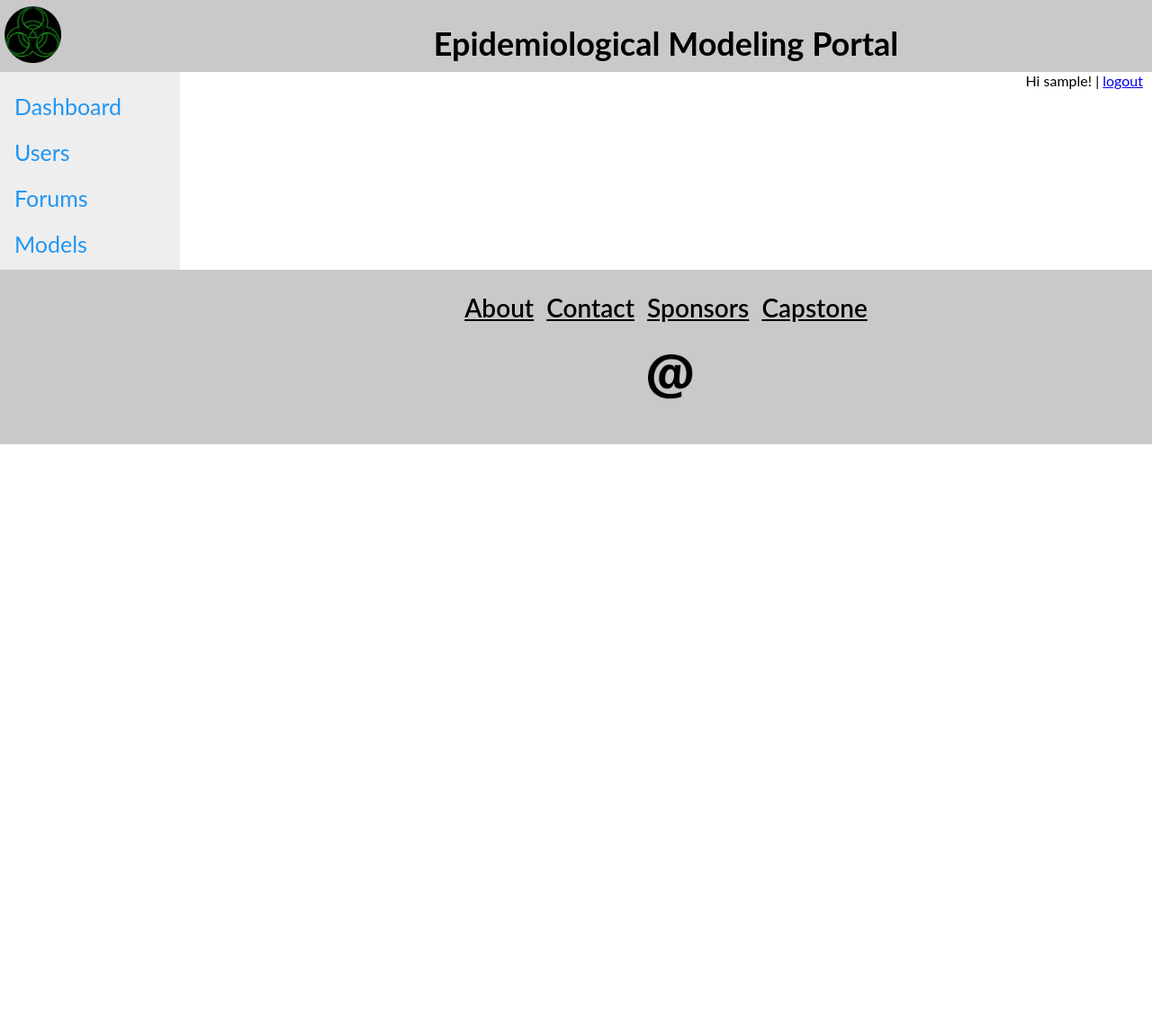
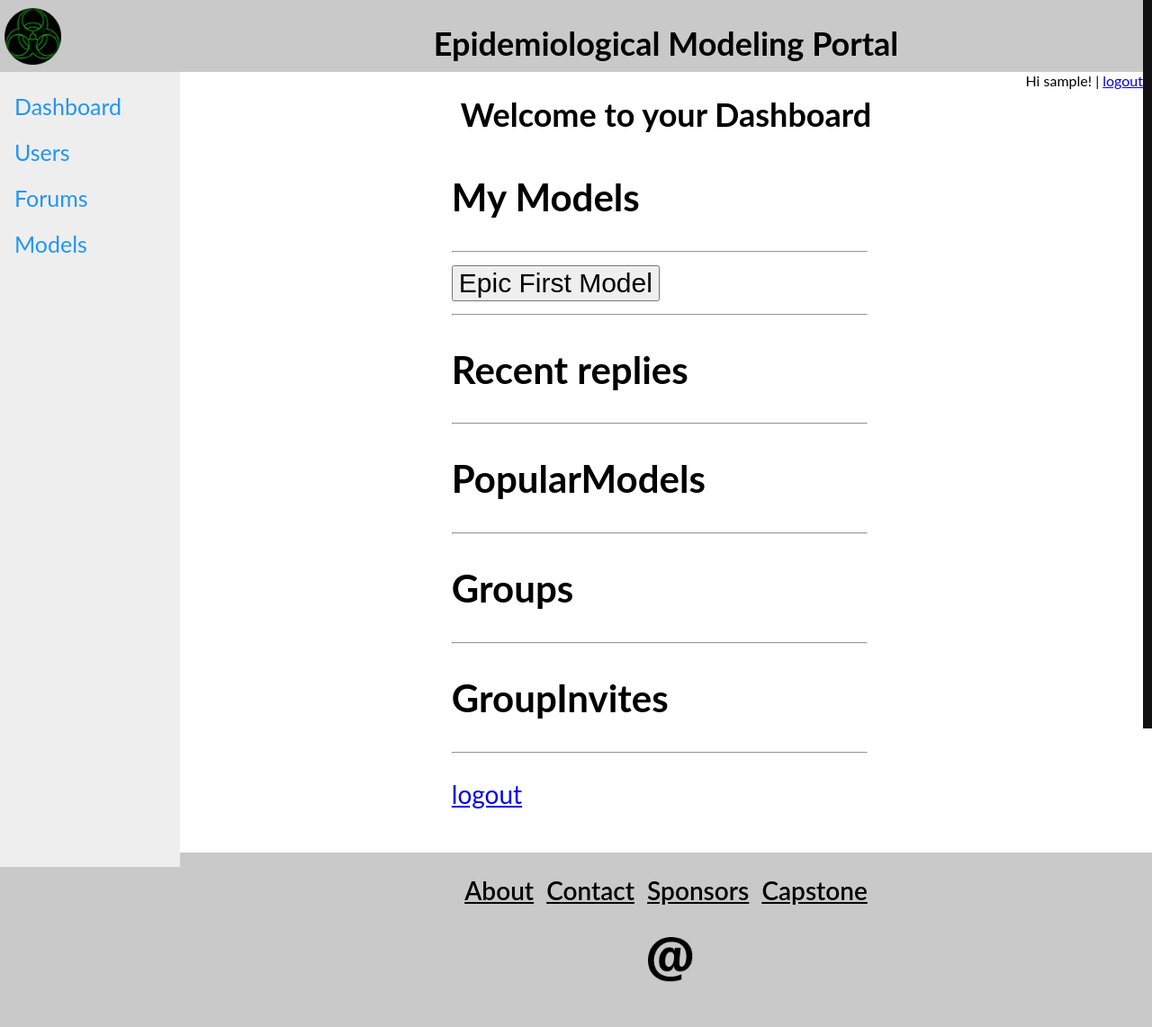
Before and after one commit to joseph-mihaljevic/EON, a Django app: page /user/dashboard/ in a window 1280 px wide. Shown: the whole page at 90% size. Before the commit the page ends 494 px from the top, so only its background shows below. Run offline with Django 3.2, Linux system fonts and the light colour scheme; the visitor is signed in with stand-in values (Sample User, id 1).

Commit message:
moved some Dashboard stuff around

```diff
--- a/eon_webapp/eon_webapp/templates/dashboard.html
+++ b/eon_webapp/eon_webapp/templates/dashboard.html
@@ -1,2 +1,88 @@
+<style>
+hr {
+  display: block;
+  margin-top: 0.5em;
+  margin-bottom: 0.5em;
+  margin-left: auto;
+  margin-right: auto;
+  border-style: inset;
+  border-width: 1px;
+}
+</style>
+<div id="mySidenav" class="sidenav" >
+  <a href="javascript:void(0)" class="closebtn" onclick="closeNav()">&times;</a>
+  <a href="#">Epic First Model</a>
+  <hr>
+  <p style="color:white;">Comment By: cool guy: Text Text Text</p>
+  <hr>
+  <p style="color:white;">Comment By: less cool guy: Text Text Text</p>
+</div>
+
+<!-- templates/home.html-->
 {% extends 'base.html' %}
-Dashboard
+
+
+{% block title %}Dashboard{% endblock %}
+
+{% block content %}
+
+  {% if user.is_authenticated %}
+
+    {% block stylesheets %}
+      {% include 'model/SideBar/ModelSideBar.html' %}
+    {% endblock %}
+
+<h1>Welcome to your Dashboard</h1>
+
+<section>
+    <h2>My Models</h2>
+    <hr>
+    {% include 'model/UserModels_list.html'%}
+
+
+
+    <button style="font-size:30px;cursor:pointer" onclick="openNav()">Epic First Model</button>
+
+
+    <script>
+    function openNav() {
+      document.getElementById("mySidenav").style.width = "250px";
+    }
+    function closeNav() {
+      document.getElementById("mySidenav").style.width = "0";
+    }
+    </script>
+
+</section>
+<hr>
+
+
+
+<section>
+  <h2>Recent replies</h2>
+</section>
+<hr>
+
+<section>
+  <h2>PopularModels</h2>
+</section>
+<hr>
+
+<section>
+  <h2>Groups</h2>
+</section>
+<hr>
+
+<section>
+  <h2>GroupInvites</h2>
+</section>
+<hr>
+
+
+  <p><a href="{% url 'logout' %}">logout</a></p>
+{% else %}
+  <p>You are not logged in</p>
+  <a href="{% url 'login' %}">login</a>
+{% endif %}
+
+{% endblock %}
--- /dev/null
+++ b/eon_webapp/model/templates/model/SideBar/ModelSideBar.html
@@ -0,0 +1,47 @@
+<meta name="viewport" content="width=device-width, initial-scale=1">
+<style>
+body {
+  font-family: "Lato", sans-serif;
+}
+
+.sidenav {
+  height: 100%;
+  width: 0;
+  position: fixed;
+  z-index: 1;
+  top: 0;
+  right: 0;
+  background-color: #111;
+  overflow-x: hidden;
+  transition: 0.5s;
+  padding-top: 10px;
+  padding-left: 10px;
+}
+
+.sidenav a {
+  padding: 8px 8px 8px 32px;
+  text-decoration: none;
+  font-size: 25px;
+  padding-top: 00px;
+  color: #818181;
+  display: block;
+  transition: 0.3s;
+}
+
+.sidenav a:hover {
+  color: #f1f1f1;
+}
+
+.sidenav .closebtn {
+  position: absolute;
+  top: 0;
+  left: 10;
+  font-size: 36px;
+  padding-left: 0px;
+}
+
+@media screen and (max-height: 450px) {
+  .sidenav {padding-top: 15px;}
+  .sidenav a {font-size: 18px;}
+}
+</style>
--- a/eon_webapp/model/templates/model/UserModels_list.html
+++ b/eon_webapp/model/templates/model/UserModels_list.html
@@ -1,7 +1,19 @@
-Items:
+<style>
+hr {
+  display: block;
+  margin-top: 0.5em;
+  margin-bottom: 0.5em;
+  margin-left: auto;
+  margin-right: 0.5em;
+  border-style: inset;
+  border-width: 1px;
+}
+</style>
+
 {% for Model in UserModels %}
-  <div>
+  <div class="d">
     <label class="control-label col-sm-2">{{Model.model_name}} {{Model.model_name}} <a href="{% url 'Update-UserModel' Model.pk%}">edit</a></label>
 
+    <hr>
   </div>
 {% endfor%}
--- a/eon_webapp/user/views.py
+++ b/eon_webapp/user/views.py
@@ -3,6 +3,7 @@
 from django.urls import reverse_lazy
 from django.views import generic
 
+from model.models import UserModel
 
 class SignUp(generic.CreateView):
     form_class = UserCreationForm
```
